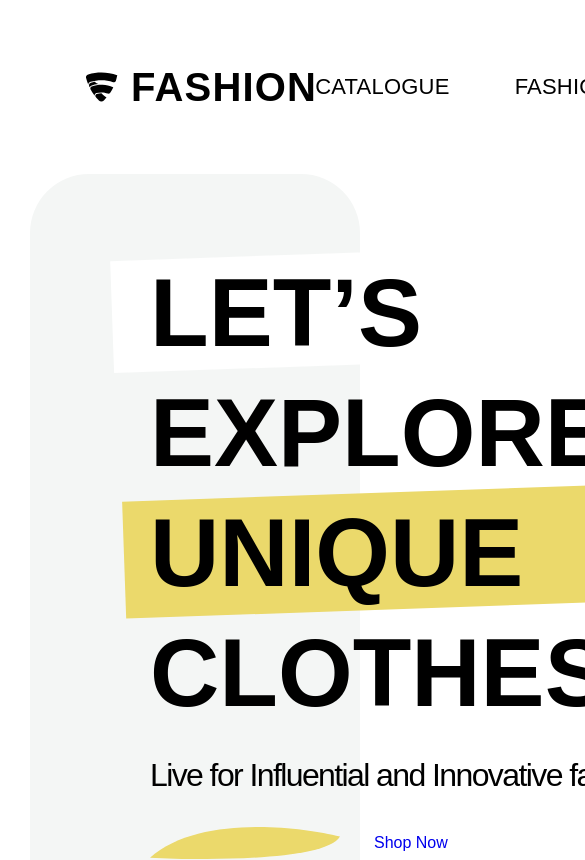
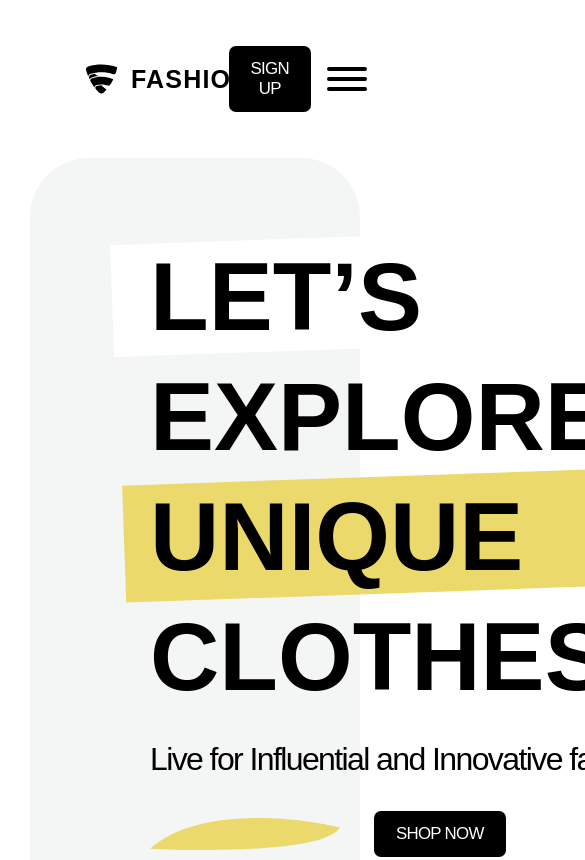
Before and after one commit to bgtvalex/fashion-react, a React (Create React App) app: page / in a window 390 px wide. Shown: the top 860 px of the page, 585 px wide, since content can reach past the window. Built offline with nearby package versions, Linux system fonts and the light colour scheme; a web font is replaced by a local one.

Commit message:
header adaptive

```diff
--- a/src/App.js
+++ b/src/App.js
@@ -13,13 +13,13 @@ function App() {
     <div className="App">
       <Header />
       <Promo />
-      <Brands />
-      <Arrivals />
-      <Payday />
-      <Favorite />
-      <Download />
+      {/* <Brands /> */}
+      {/* <Arrivals /> */}
+      {/* <Payday /> */}
+      {/* <Favorite /> */}
+      {/* <Download /> */}
       <Cta />
-      <Footer />
+      {/* <Footer /> */}
     </div>
   );
 }
--- a/src/components/UI/button/button.module.css
+++ b/src/components/UI/button/button.module.css
@@ -5,7 +5,7 @@
   border-radius: 7px;
 
   color: var(--white);
-  font-size: 24px;
+  font-size: clamp(16px, 2vh, 25px);
   font-style: normal;
   font-weight: 500;
   line-height: normal;
--- /dev/null
+++ b/src/components/UI/mobile-nav-btn/MobileNavBtn.jsx
@@ -0,0 +1,11 @@
+import './mobile-nav-btn.css'
+
+const MobileNavBtn = () => {
+	return (
+		<button className="mobile-nav-btn">
+			<div className="nav-icon"></div>
+		</button>
+	 );
+}
+
+export default MobileNavBtn;
--- /dev/null
+++ b/src/components/UI/mobile-nav-btn/mobile-nav-btn.css
@@ -0,0 +1,91 @@
+/* Nav Icon */
+.mobile-nav-btn {
+	display: none;
+	--time: 0.2s;
+
+	--width: 40px;
+	--height: 30px;
+
+	--line-height: 4px;
+	--spacing: 6px;
+
+	--color: #000;
+	--radius: 4px;
+
+	/* Fixed height and width */
+	/* height: var(--height); */
+	/* width: var(--width); */
+
+	/* Dynamic height and width */
+	height: calc(var(--line-height) * 3 + var(--spacing) * 2);
+	width: var(--width);
+
+	justify-content: center;
+	align-items: center;
+}
+
+.nav-icon {
+	position: relative;
+	width: var(--width);
+	height: var(--line-height);
+	background-color: var(--color);
+	border-radius: var(--radius);
+}
+
+.nav-icon::before,
+.nav-icon::after {
+	content: '';
+	display: block;
+
+	position: absolute;
+	left: 0;
+
+	width: var(--width);
+	height: var(--line-height);
+
+	border-radius: var(--radius);
+	background-color: var(--color);
+	transition: transform var(--time) ease-in,
+		top var(--time) linear var(--time);
+}
+
+.nav-icon::before {
+	/* top: calc(var(--line-height) * -2); */
+	top: calc(-1 * (var(--line-height) + var(--spacing)));
+}
+
+.nav-icon::after {
+	/* top: calc(var(--line-height) * 2); */
+	top: calc(var(--line-height) + var(--spacing));
+}
+
+.nav-icon.nav-icon--active {
+	background-color: transparent;
+}
+
+.nav-icon.nav-icon--active::before,
+.nav-icon.nav-icon--active::after {
+	top: 0;
+	transition: top var(--time) linear,
+		transform var(--time) ease-in var(--time);
+}
+
+.nav-icon.nav-icon--active::before {
+	transform: rotate(45deg);
+}
+
+.nav-icon.nav-icon--active::after {
+	transform: rotate(-45deg);
+}
+
+/* Layout */
+
+.mobile-nav-btn {
+	z-index: 999;
+}
+
+@media (max-width: 1023px) {
+	.mobile-nav-btn {
+		display: flex;
+	}
+}
--- a/src/components/cta/Cta.jsx
+++ b/src/components/cta/Cta.jsx
@@ -1,5 +1,4 @@
 import './cta.css'
-import Button from "../UI/button/Button";
 
 const Cta = () => {
 	return (
@@ -11,7 +10,7 @@ const Cta = () => {
 				<div className="cta__text">Type your email down below and be young wild generation</div>
 				<form action="" className="cta__form">
 					<input type="text" className="cta__input" placeholder='Add your email here' />
-					<Button text='SEND' />
+					<button className='form__btn btn'>SEND</button>
 				</form>
 			</div>
 		</section>
--- a/src/components/header/Header.jsx
+++ b/src/components/header/Header.jsx
@@ -1,6 +1,7 @@
 import './header.css'
 import logoImg from './../../img/icons/logo.svg'
-import Button from '../UI/button/Button';
+import MobileNavBtn from '../UI/mobile-nav-btn/MobileNavBtn';
+import MobileNav from '../mobile-nav/MobileNav';
 
 const Header = () => {
 	return (
@@ -18,10 +19,12 @@ const Header = () => {
 							<li className="nav__item"><a href="#!">FAVORITE</a></li>
 							<li className="nav__item"><a href="#!">LIFESTYLE</a></li>
 						</ul>
-						<Button text='SIGN UP' />
+						<button className="header__btn btn">SIGN UP</button>
+						<MobileNavBtn />
 					</nav>
 				</div>
 			</div>
+			<MobileNav />
 		</header>
 	 );
 }
--- a/src/components/header/header.css
+++ b/src/components/header/header.css
@@ -6,7 +6,7 @@
   display: flex;
   justify-content: space-between;
   align-items: center;
-  gap: 30px;
+  column-gap: clamp(10px, 2vw, 30px);
 }
 
 .header__logo {
@@ -16,7 +16,7 @@
 }
 
 .header__logo span {
-  font-size: 40px;
+  font-size: clamp(25px, 3vw, 40px);
   font-style: normal;
   font-weight: 900;
   line-height: normal;
@@ -24,22 +24,32 @@
 }
 
 .header__nav {
-	display: flex;
-	column-gap: 54px;
+  display: flex;
+  align-items: center;
+  gap:  clamp(16px, 2vw, 54px);
 }
 
 .nav__list {
   display: flex;
   align-items: center;
   justify-content: center;
-  column-gap: 65px;
+  column-gap: clamp(16px, 3vw, 65px);
+  /* column-gap: 3vw; */
 }
 
 .nav__item a {
   color: var(--black);
-  font-size: 22px;
+  font-size: clamp(16px, 3vh, 25px);
   font-style: normal;
   font-weight: 500;
   line-height: normal;
   letter-spacing: 0.22px;
 }
+
+
+@media (max-width: 1023px) {
+  .nav__list,
+  .button_btn__wV39W {
+    display: none;
+  }
+}
--- /dev/null
+++ b/src/components/mobile-nav/MobileNav.jsx
@@ -0,0 +1,18 @@
+import './mobile-nav.css'
+import Button from '../UI/button/Button';
+
+const MobileNav = () => {
+	return (
+		<div className="mobile-nav">
+			<ul className="nav__list">
+				<li className="active"><a href="#!">CATALOGUE</a></li>
+				<li><a href="#!">FASHION</a></li>
+				<li><a href="#!">FAVORITE</a></li>
+				<li><a href="#!">LIFESTYLE</a></li>
+			</ul>
+			<Button text='SIGN UP' />
+		</div>
+	 );
+}
+
+export default MobileNav;
--- /dev/null
+++ b/src/components/mobile-nav/mobile-nav.css
@@ -0,0 +1,81 @@
+.mobile-nav {
+  position: fixed;
+  left: 0;
+  top: -100%;
+  width: 100%;
+  height: 100%;
+  z-index: 99;
+
+  display: flex;
+  flex-direction: column;
+  align-items: center;
+  justify-content: center;
+  padding-top: 40px;
+  padding-bottom: 40px;
+  transition: all 0.2s ease-in;
+  font-size: 22px;
+	background: linear-gradient(1deg,#e0c340 .13%,#dfc23e 3.97%,#e1c441 7.2%,#e3c743 10.13%,#e4c542 12.98%,#e6c744 15.99%,#e7c845 19.52%,#e5c643 23.96%,#e6c945 30.43%,#e3c743 36.49%,#e9ca48 42.49%,#edce49 49.35%,#f0d44c 55.42%,#f4d84f 61.43%,#f6da52 65.74%,#f7db53 72.23%,#f9dd55 77.43%,#f9df56 83.84%,#fae157 91.52%,#f9df56 97.87%);
+}
+
+.mobile-nav--open {
+  top: 0;
+}
+
+.mobile-nav .nav__list {
+  margin-bottom: 60px;
+  display: flex;
+  flex-direction: column;
+  align-items: center;
+  gap: 20px;
+
+}
+
+.nav__list a {
+  position: relative;
+	color: var(--black);
+	transition: all .2s ease-in;
+}
+
+.nav__list a:hover {
+	color: var(--white);
+	left: 20px;
+}
+
+.mobile-nav .nav__list .active a::after,
+.mobile-nav .nav__list a:hover::after {
+  display: none;
+}
+
+.mobile-nav .nav__login {
+  display: flex;
+  flex-direction: column;
+  justify-content: center;
+  align-items: center;
+  gap: 25px;
+
+  font-size: 15px;
+  font-style: normal;
+  font-weight: 500;
+  line-height: normal;
+  font-size: 22px;
+}
+
+.mobile-nav .nav__login-btn {
+  padding: 13px 44px;
+  border-radius: 100px;
+  background: var(--gradient-orange);
+  transition: opacity 0.2s ease-in;
+
+  &:hover {
+    opacity: 0.8;
+  }
+
+  &:active {
+    position: relative;
+    top: 1px;
+  }
+}
+
+.mobile-nav .mobile-nav-btn {
+  display: none;
+}
--- a/src/components/promo/Promo.jsx
+++ b/src/components/promo/Promo.jsx
@@ -18,7 +18,7 @@ const Promo = () => {
 							<p>Live for Influential and Innovative fashion!</p>
 						</div>
 						<div className="promo__btn-wrapper">
-							<a href='#!' className="promo__btn btn">Shop Now</a>
+							<a href='#!' className="promo__btn btn">SHOP NOW</a>
 						</div>
 					</div>
 					<div className="promo__img">
--- a/src/styles/common.css
+++ b/src/styles/common.css
@@ -1,6 +1,7 @@
 @import url(reset.css);
 
 :root {
+  --index: calc( 1vw + 1vh);
   --black: #000;
   --white: #fff;
   --gray: #7f7f7f;
@@ -85,3 +86,22 @@ body {
   left: -26.5px;
   background-color: var(--yellow);
 }
+
+.btn {
+  position: relative;
+  padding: 13px 22px;
+  background-color: var(--black);
+  border-radius: 7px;
+
+  color: var(--white);
+  font-size: clamp(16px, 2vh, 25px);
+  font-style: normal;
+  font-weight: 500;
+  line-height: normal;
+  letter-spacing: -0.72px;
+  text-align: center;
+}
+
+.btn:active {
+  top: 1px;
+}
```
Also changed, not shown: _porfolio/fashion-react.png (added), 1 other file (tests, documents, lock files or other folders).
